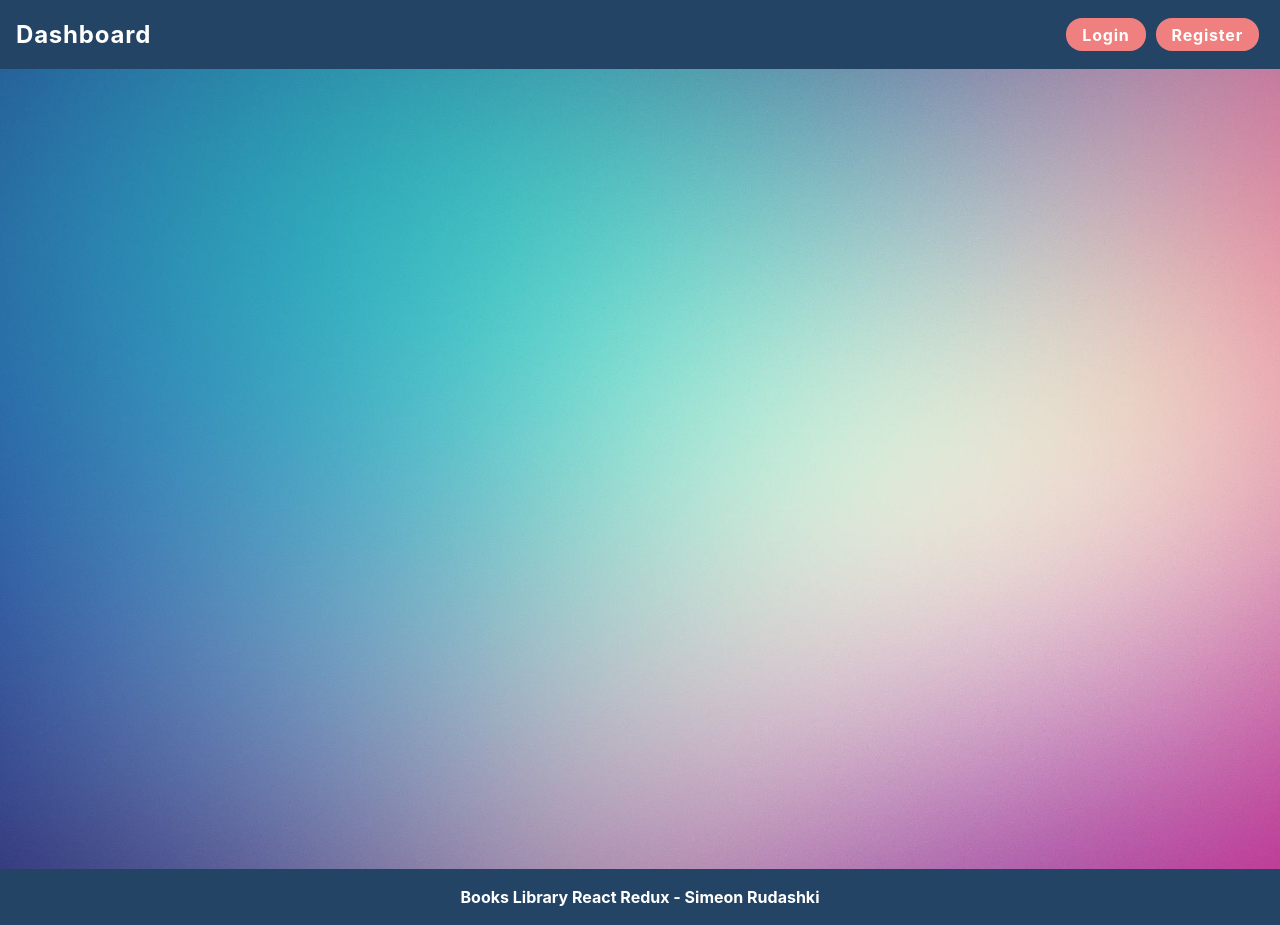
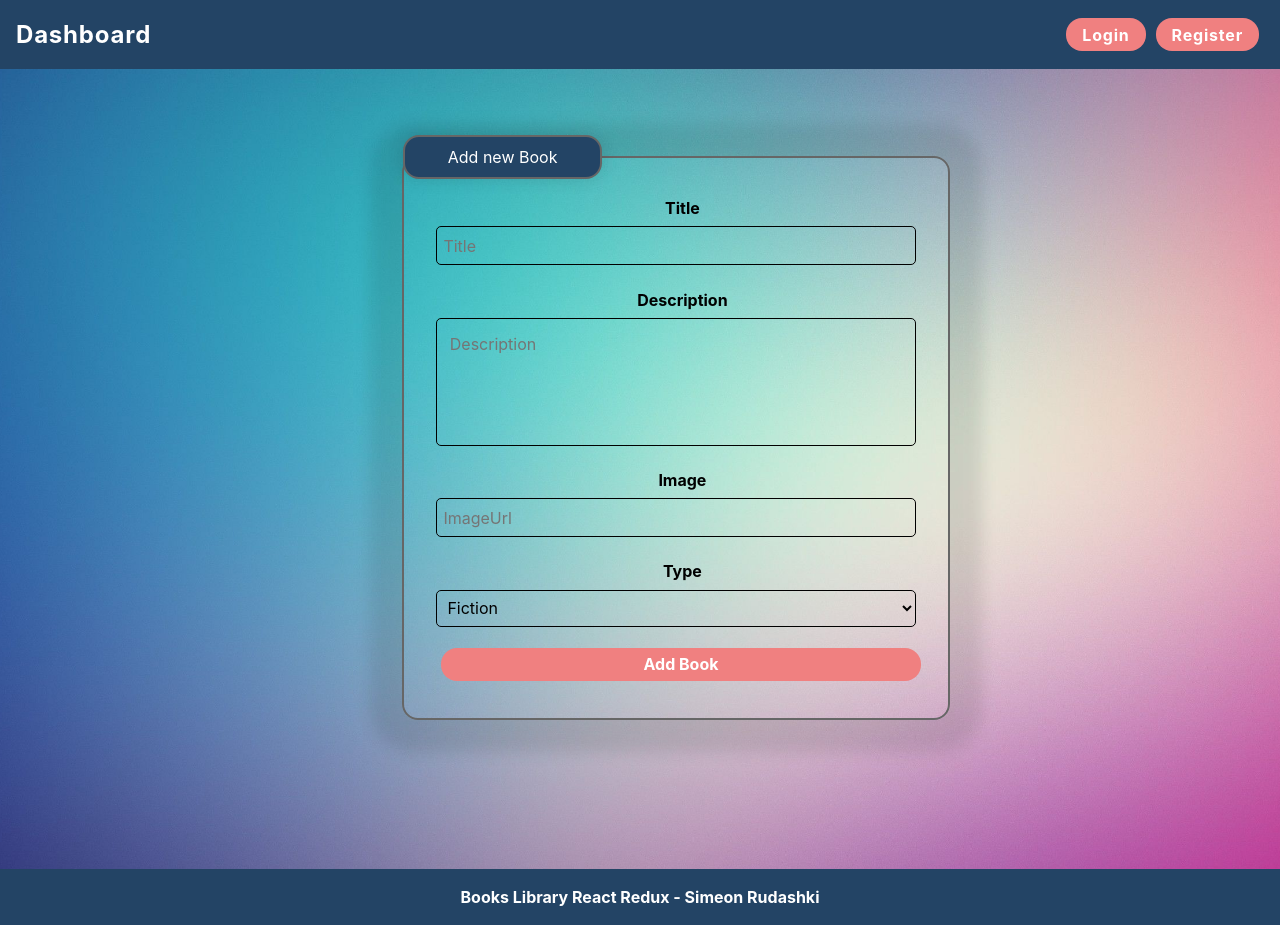
Before and after one commit to monirudashki/books-react-redux, a React (Create React App) app: page /createBook in a window 1280 px wide. Built offline with nearby package versions, Linux system fonts and the light colour scheme.

Commit message:
create book

```diff
--- a/src/App.js
+++ b/src/App.js
@@ -8,6 +8,7 @@ import { Login } from './Components/Auth/Login';
 import { Register } from './Components/Auth/Register';
 import { Logout } from './Components/Core/Logout';
 import { Dashboard } from './Components/Content/Dashboard';
+import { CreateBook } from './Components/Content/CreateBook';
 
 function App() {
   return (
@@ -22,6 +23,8 @@ function App() {
           <Route path='/auth/login' element={<Login />} />
           <Route path='/auth/register' element={<Register />} />
           <Route path='/auth/logout' element={<Logout />} />
+
+          <Route path='/createBook' element={<CreateBook />} />
         </Routes>
       </div>
 
--- /dev/null
+++ b/src/Components/Content/CreateBook.js
@@ -0,0 +1,101 @@
+import { useState } from "react";
+import { useDispatch } from "react-redux";
+import { useNavigate } from "react-router-dom";
+import { createBook } from "../../Services/data";
+
+export const CreateBook = () => {
+
+    const navigateTo = useNavigate();
+
+    //const dispatch = useDispatch();
+
+    //const [error, setError] = useState('');
+    //const [errors, setErrors] = useState({});
+
+    const [formValues, setFormValues] = useState({
+        title: '',
+        description: '',
+        imageUrl: '',
+        type: ''
+    });
+
+    const onChangeValueHandler = (e) => {
+        setFormValues(state => ({
+            ...state,
+            [e.target.name]: e.target.value
+        }));
+    }
+
+    const onSubmitHandler = async (e) => {
+        e.preventDefault();
+
+        const bookData = {
+            title: formValues.title,
+            description: formValues.description,
+            imageUrl: formValues.imageUrl,
+            type: formValues.type
+        };
+
+        try {
+            const result = await createBook(bookData);
+            console.log(result);
+            //dispatch(loginUser(result));
+            navigateTo('/');
+        } catch (err) {
+            console.log(err); // TODO redux global state for errors
+        }
+    }
+
+    return (
+        <section id="create-page" className="create">
+            <form id="create-form" onSubmit={onSubmitHandler}>
+                <fieldset>
+                    <legend>Add new Book</legend>
+                    <p className="field">
+                        <label htmlFor="title">Title</label>
+                        <span className="input">
+                            <input type="text" name="title" id="title" placeholder="Title"
+                                value={formValues.title}
+                                onChange={onChangeValueHandler}
+                            />
+                        </span>
+                    </p>
+                    <p className="field">
+                        <label htmlFor="description">Description</label>
+                        <span className="input">
+                            <textarea name="description" id="description" placeholder="Description"
+                                value={formValues.description}
+                                onChange={onChangeValueHandler}
+                            ></textarea>
+                        </span>
+                    </p>
+                    <p className="field">
+                        <label htmlFor="imageUrl">Image</label>
+                        <span className="input">
+                            <input type="text" name="imageUrl" id="imageUrl" placeholder="ImageUrl"
+                                value={formValues.imageUrl}
+                                onChange={onChangeValueHandler}
+                            />
+                        </span>
+                    </p>
+                    <p className="field">
+                        <label htmlFor="type">Type</label>
+                        <span className="input">
+                            <select id="type" name="type"
+                                value={formValues.type}
+                                onChange={onChangeValueHandler}
+                            >
+                                <option value="Fiction">Fiction</option>
+                                <option value="Romance">Romance</option>
+                                <option value="Mistery">Mistery</option>
+                                <option value="Classic">Clasic</option>
+                                <option value="Other">Other</option>
+                            </select>
+                        </span>
+                    </p>
+                    <input className="button submit" type="submit" value="Add Book" />
+                </fieldset>
+            </form>
+        </section>
+    );
+}
--- a/src/Components/Core/Header.js
+++ b/src/Components/Core/Header.js
@@ -22,7 +22,7 @@ export const Header = () => {
                         <div id="user">
                             <span>Welcome, {currentUser.email}</span>
                             <a className="button" href="#/">My Books</a>
-                            <a className="button" href="#/">Add Book</a>
+                            <NavLink className="button" to="/createBook">Add Book</NavLink>
                             <Link className="button" to='/auth/logout'>Logout</Link>
                         </div>
                     }
--- a/src/Services/data.js
+++ b/src/Services/data.js
@@ -15,8 +15,8 @@ export async function getBookById(id) {
     return await api.get(host + `/data/books/${id}`);
 }
 
-export async function createBook(listing) {
-    return await api.post(host + '/data/books', listing);
+export async function createBook(bookData) {
+    return await api.post(host + '/data/books', bookData);
 }
 
 export async function editBookById(id, listing) {
@@ -40,6 +40,6 @@ export async function getTotalLikesCount(bookId) {
     return await api.get(host + `/data/likes?where=bookId%3D%22${bookId}%22&distinct=_ownerId&count`);
 }
 
-export async function didUserSendLike(bookId, userId){
+export async function didUserSendLike(bookId, userId) {
     return await api.get(host + `/data/likes?where=bookId%3D%22${bookId}%22%20and%20_ownerId%3D%22${userId}%22&count`);
 }
```
Also changed, not shown: Backup/index.html (+0 -38 lines).
